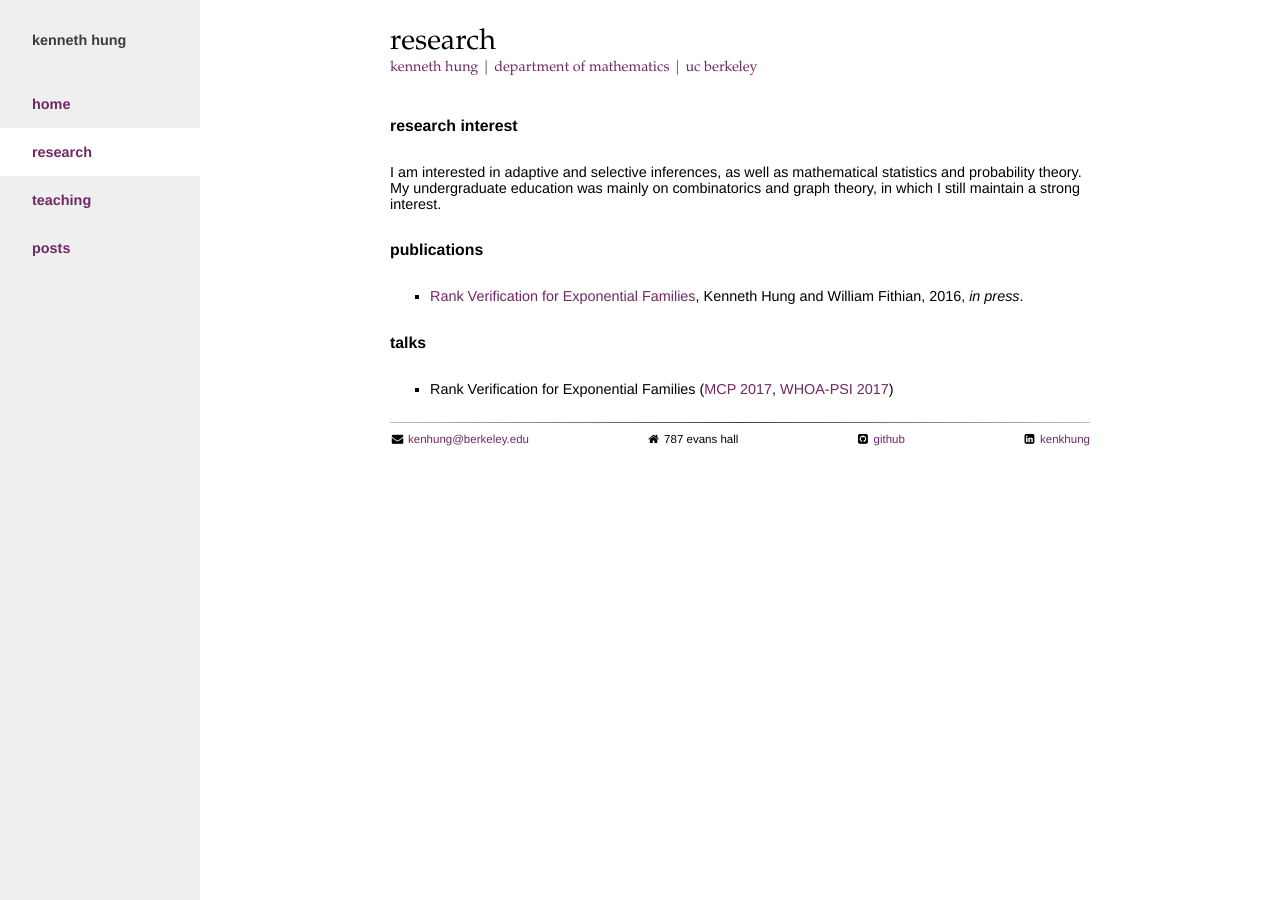
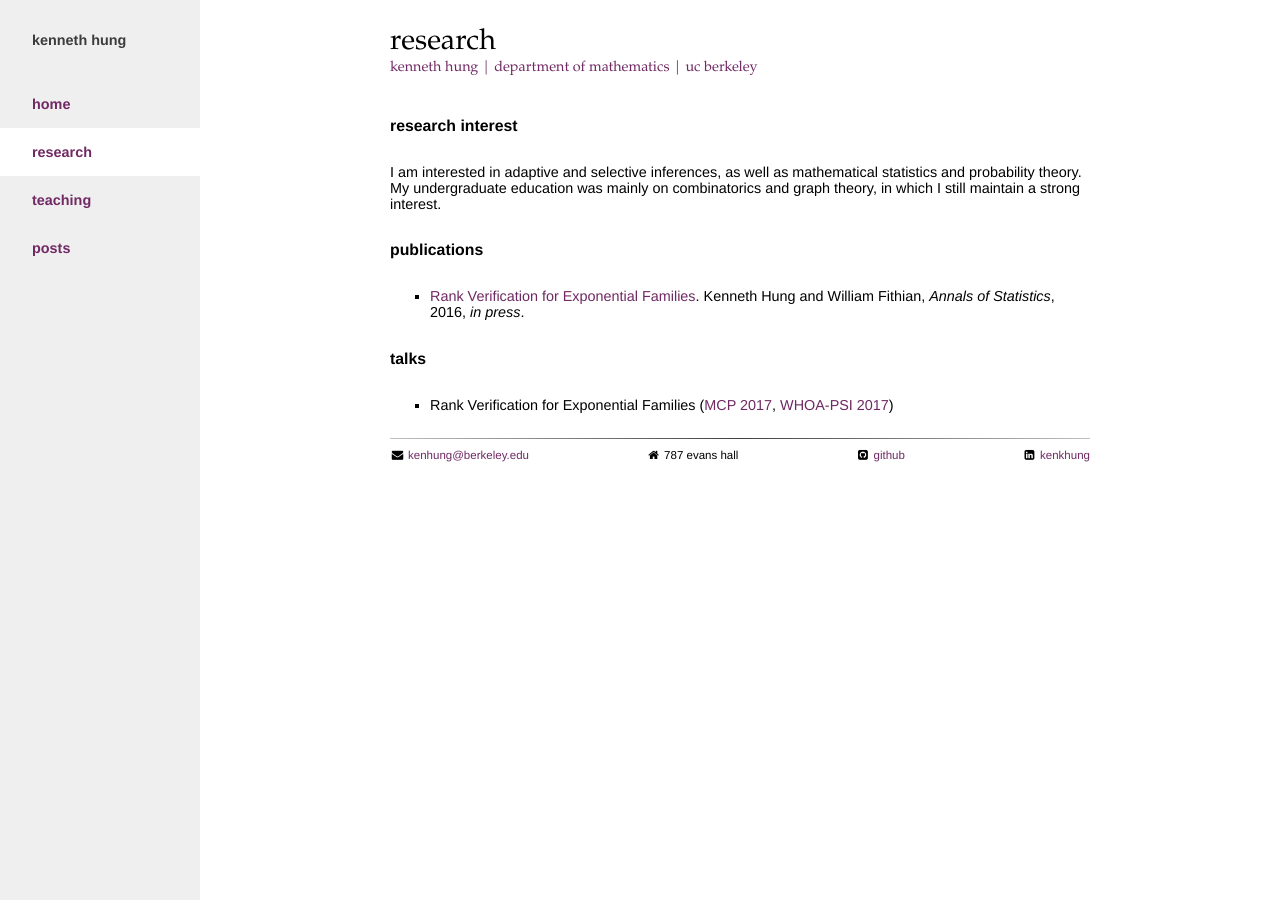
Before and after one commit to yiqunchen/kenhungkk.github.io, a Jekyll site: the page built from research.md, in a window 1280 px wide. Built offline with Jekyll 4.4.1, drawn with Linux system fonts in a browser that asks for light colours; nearby versions of some CDN libraries.

Commit message:
aos update

```diff
--- a/research.md
+++ b/research.md
@@ -9,7 +9,7 @@ I am interested in adaptive and selective inferences, as well as mathematical st
 
 # Publications
 
-- [Rank Verification for Exponential Families](http://arxiv.org/abs/1610.03944), Kenneth Hung and William Fithian, 2016, *in press*.
+- [Rank Verification for Exponential Families](http://arxiv.org/abs/1610.03944). Kenneth Hung and William Fithian, *Annals of Statistics*, 2016, *in press*.
 
 # Talks
 
```
